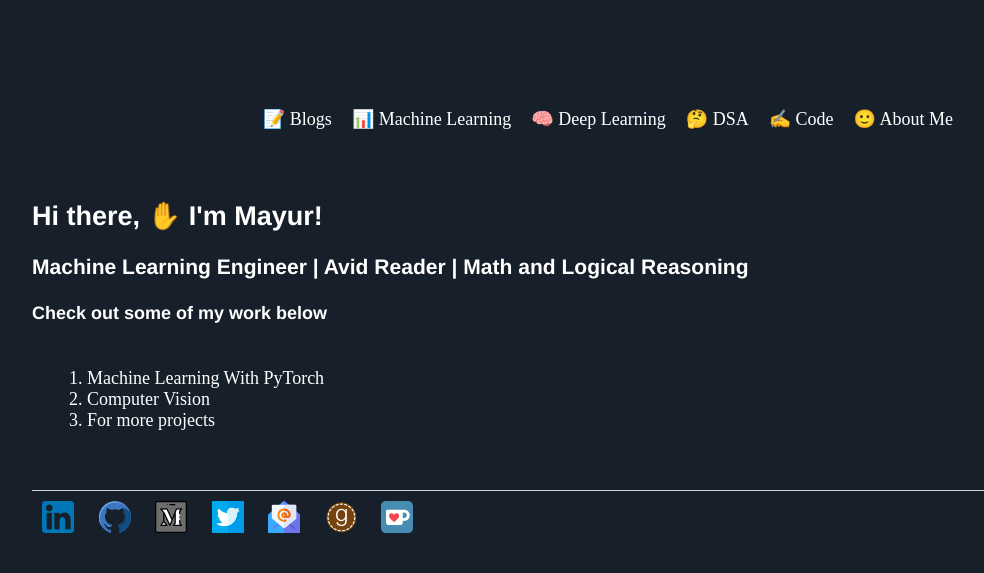
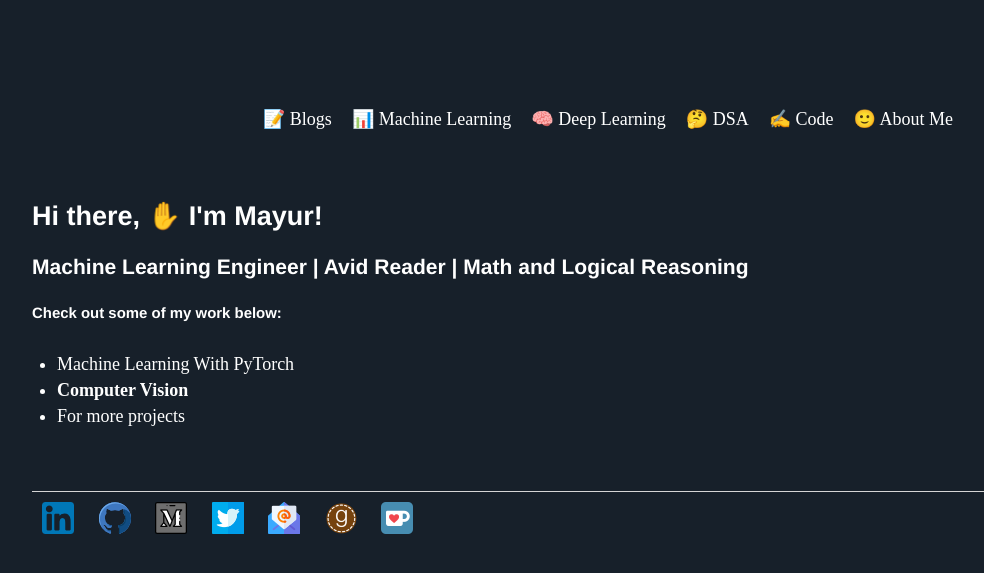
Before and after one commit to Mayurji/mayurji.github.io, a Jekyll site: the page built from about/index.html, in a window 1280 px wide. Shown: the top 573 px of the page, without its empty margins (32-1016 px from the left). Built offline with Jekyll 4.4.1, drawn with Linux system fonts in a browser that asks for light colours; nearby versions of some CDN libraries.

Commit message:
Update index.html

```diff
--- a/about/index.html
+++ b/about/index.html
@@ -14,12 +14,12 @@ title: Math + Computing = AI
 <p>
 	<h3>Machine Learning Engineer | Avid Reader | Math and Logical Reasoning</h3>
 
-	<h4>Check out some of my work below</h4>
-		<Ol>
+	<h5>Check out some of my work below:</h5>
+		<Ul>
 			<li><a href="https://github.com/Mayurji/MLWithPytorch">Machine Learning With PyTorch</a></li>
-			<li><a href="https://github.com/Mayurji/Computer-Vision">Computer Vision</a></li>
+			<li><a href="https://github.com/Mayurji/Computer-Vision"><strong>Computer Vision</strong></a></li>
 			<li><a href="https://github.com/Mayurji/">For more projects</a></li>
-		</Ol>
+		</Ul>
 </p>
 <br>
 </div>
```
